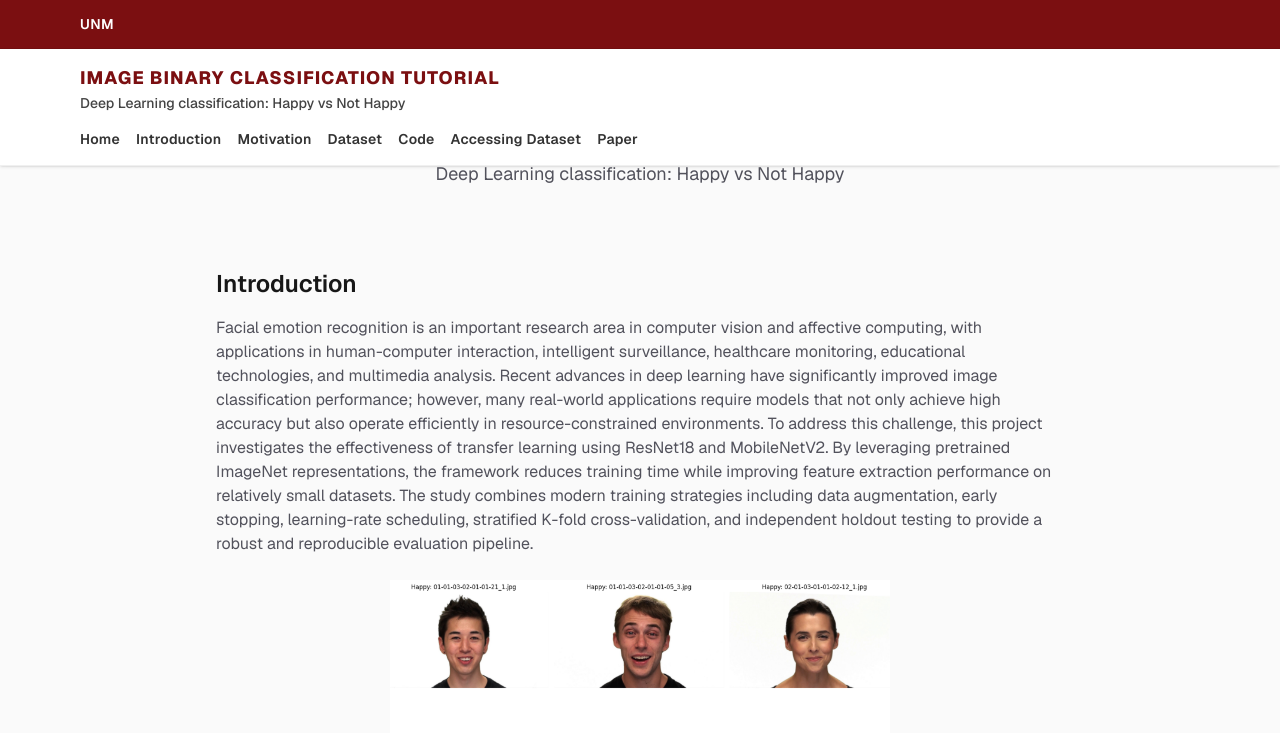
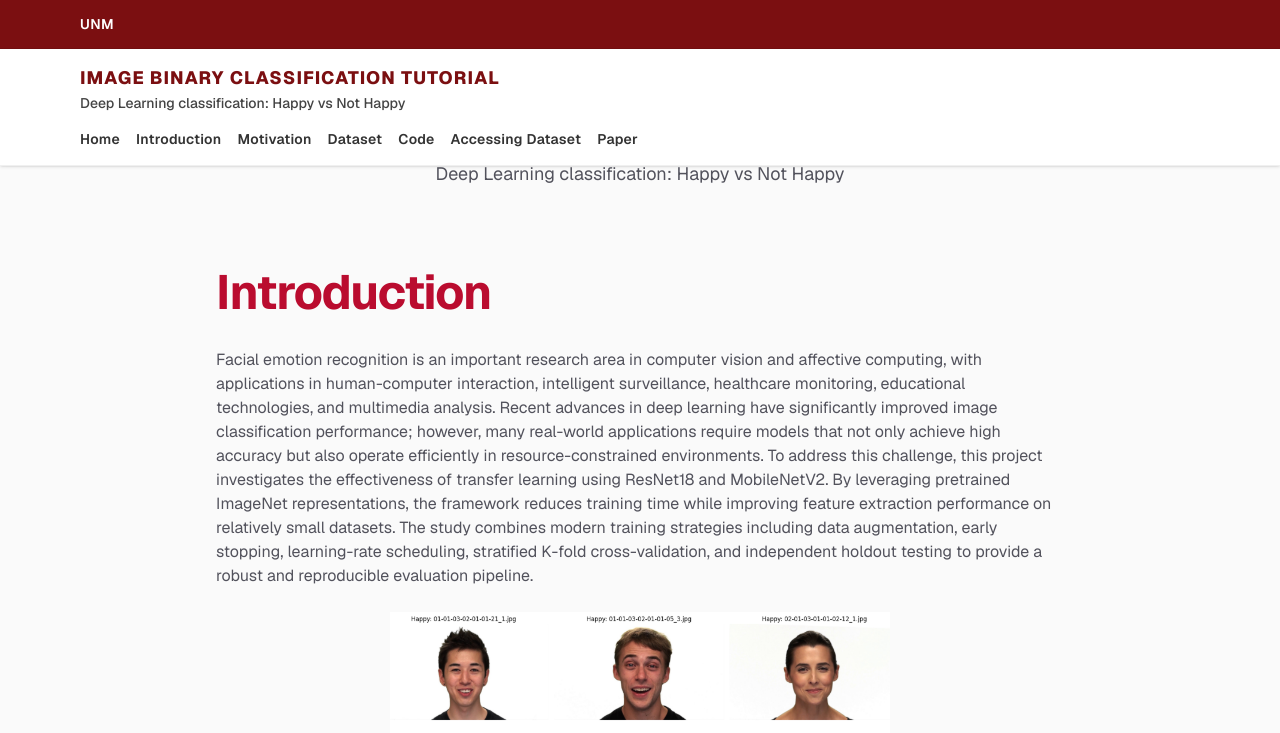
Before and after one commit to pepealania/image-processing-project-tutorial-deep-learning-happy-not-happy-classification, a Next.js app: page /image-processing-project-tutorial-deep-learning-happy-not-happy-classification/ in a window 1280 px wide. Shown: the top 733 px of the page. Built offline with nearby package versions, Linux system fonts and the light colour scheme.

Commit message:
title style

```diff
--- a/src/app/page.tsx
+++ b/src/app/page.tsx
@@ -31,7 +31,9 @@ export default function Home() {
 
           {/* INTRODUCTION */}
           <section id="introduction" className="mb-16">
-            <h2 className="text-2xl font-semibold mb-4">Introduction</h2>
+          <h2 className="mb-8 text-5xl font-bold tracking-tight text-[#BA0C2F]">
+            Introduction
+          </h2>
             <p className="text-zinc-600 dark:text-zinc-400">
 Facial emotion recognition is an important research area in computer vision and affective computing, with applications in human-computer interaction, intelligent surveillance, healthcare monitoring, educational technologies, and multimedia analysis. Recent advances in deep learning have significantly improved image classification performance; however, many real-world applications require models that not only achieve high accuracy but also operate efficiently in resource-constrained environments.
 
```
